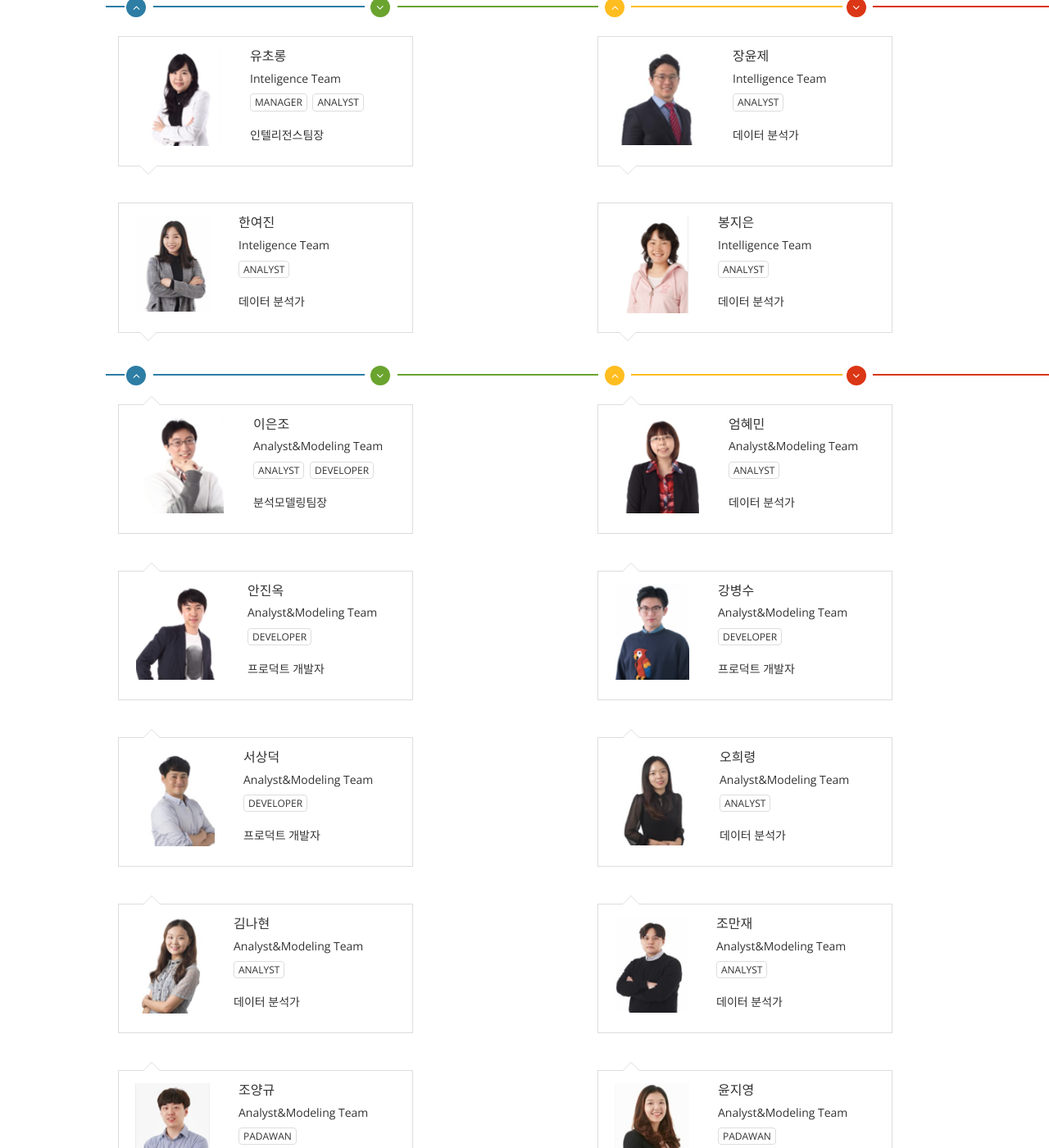
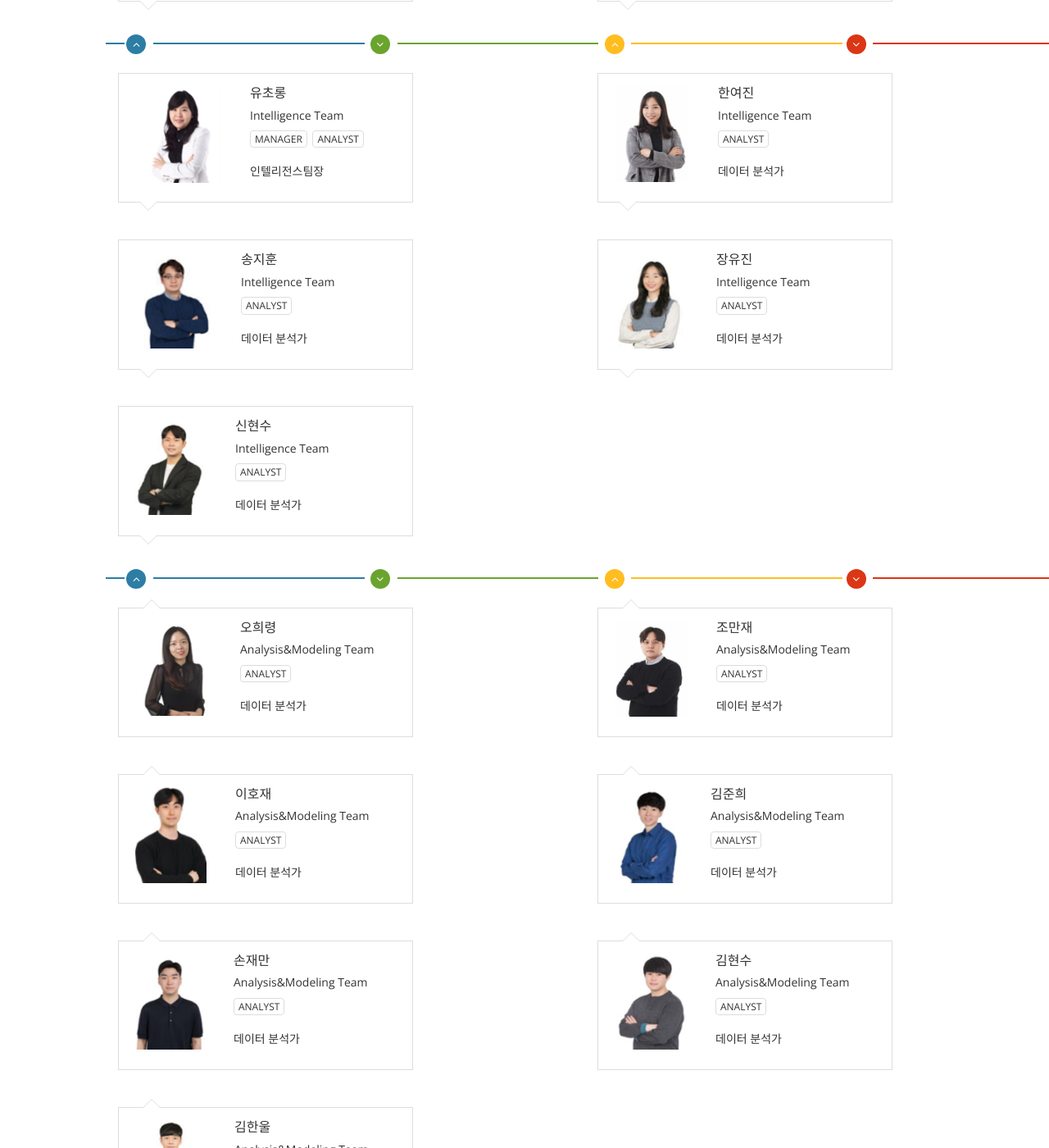
Before and after one commit to kurossncsoft/kurossncsoft.github.io, a Jekyll site: the page built from about.md, in a window 1280 px wide and 1400 px high, scrolled down 982 px. Shown: the whole window at 82% size. Built offline with Jekyll 4.4.1, drawn with Linux system fonts in a browser that asks for light colours; nearby versions of some CDN libraries; comment, search, counter and statistics services are not loaded; some of the changed text lies outside the part shown.

Commit message:
테스트 블로그 상태 최신화
현(2022.02.23) 단비 블로그와 동일한 상태로 설정

```diff
--- a/about.md
+++ b/about.md
@@ -39,9 +39,11 @@ permalink: /about/
 ## 주요 진행 업무
 * 기계 학습 기반의 이탈 예측 및 악성 유저 탐지 시스템 개발
 * 이벤트/프로모션 효과 분석 시스템 개발
-* 유저 세그먼테이션 및 이를 이용한 각종 지표 개발
-* 재무/회계/인사 등 사내 ERP 데이터 분석을 위한 데이터 가공 및 적재 시스템 구축
-* 유저의 가상 세계 속 행태에 대한 다양한 분석 및 관련 연구 진행
+* 마케팅 지표 및 광고 어뷰징 탐지 모델 개발
+* 고객 세그먼테이션 및 이를 이용한 각종 지표 개발
+* 게임 관련 게시판 데이터를 이용한 고객 동향 조회 서비스 개발
+* 재무/회계/인사 등 사내 ERP 데이터 분석을 위한 DW/BI 시스템 구축 및 이를 활용한 People analytics 수행
+* 고객의 가상 세계 속 행태에 대한 다양한 분석 및 관련 연구 수행
 
 ## Members of I&I Division
 
@@ -51,9 +53,6 @@ permalink: /about/
 <div class="container">
   <!-- 팀소개 및 명함 파트 -->
   <div class="team">
-<!--        <div class="center wow fadeInDown">
-      <h2 align="left">Members of <span> Intelligence & Insight Division </span></h2>
-    </div> -->
     <div class="row clearfix">
     <!-- 명함 시작 -->
       <div class="col-md-4 col-sm-6">
@@ -78,7 +77,7 @@ permalink: /about/
     		      </ul>
     	      </div>
           </div>
-        <p>데이터센터장</p>
+          <p>데이터센터장</p>
         </div>
       </div>
     <!-- 명함 끝 -->
@@ -92,37 +91,36 @@ permalink: /about/
   			      <h4>이은조</h4>
   			      <h5>I&I Head</h5>
   			      <ul class="tag clearfix">
-  				      <li class="btn">Analyst</li>
-  				      <li class="btn">Developer</li>
+  				      <li class="btn">Manager</li>
+    			      <li class="btn">Analyst</li>
   			      </ul>
   		      </div>
   	      </div>
   	      <p>I&I 실장</p>
-  	      </div>
+  	    </div>
       </div>
     </div>
+  </div> <!-- team -->
 
   <!-- 팀 구분선 시작 -->
-
-    <div class="row team-bar">
-      <div class="first-one-arrow hidden-xs">
-    	  <hr>
-      </div>
-      <div class="first-arrow hidden-xs">
-        <hr> <i class="fa fa-angle-up"></i>
-      </div>
-      <div class="second-arrow hidden-xs">
-      	<hr> <i class="fa fa-angle-down"></i>
-      </div>
-      <div class="third-arrow hidden-xs">
-      	<hr> <i class="fa fa-angle-up"></i>
-      </div>
-      <div class="fourth-arrow hidden-xs">
-      	<hr> <i class="fa fa-angle-down"></i>
-      </div>
+  <div class="row team-bar">
+    <div class="first-one-arrow hidden-xs">
+  	  <hr>
     </div>
+    <div class="first-arrow hidden-xs">
+      <hr> <i class="fa fa-angle-up"></i>
+    </div>
+    <div class="second-arrow hidden-xs">
+    	<hr> <i class="fa fa-angle-down"></i>
+    </div>
+    <div class="third-arrow hidden-xs">
+    	<hr> <i class="fa fa-angle-up"></i>
+    </div>
+    <div class="fourth-arrow hidden-xs">
+    	<hr> <i class="fa fa-angle-down"></i>
+    </div>
+  </div>
   <!-- 팀 구분선 끝 -->
-  </div> <!-- 'team' div -->
 
   <div class="team">
     <div class="row clearfix">
@@ -134,7 +132,7 @@ permalink: /about/
     	      </div>
     	      <div class="media-body">
     		      <h4>유초롱</h4>
-    		      <h5>Inteligence Team</h5>
+    		      <h5>Intelligence Team</h5>
     		      <ul class="tag clearfix">
     			      <li class="btn">Manager</li>
     			      <li class="btn">Analyst</li>
@@ -147,20 +145,20 @@ permalink: /about/
 
       <div class="col-md-4 col-sm-6 col-md-offset-2">
         <div class="single-profile-top wow fadeInDown" data-wow-duration="1000ms" data-wow-delay="300ms">
-  	      <div class="media">
-  		      <div class="pull-left">
-  			      <img class="media-object" src="/assets/about_us/images/ini_jyj.png" alt="">
-  		      </div>
-  		      <div class="media-body">
-  			      <h4>장윤제</h4>
-  			      <h5>Intelligence Team</h5>
-  			      <ul class="tag clearfix">
-  				      <li class="btn">Analyst</li>
-  			      </ul>
-  		      </div>
-  	      </div>
-  	      <p>데이터 분석가</p>
-  	      </div>
+          <div class="media">
+    	      <div class="pull-left">
+    		      <img class="media-object" src="/assets/about_us/images/ini_hyj.png" alt="">
+    	      </div>
+    	      <div class="media-body">
+    		      <h4>한여진</h4>
+    		      <h5>Intelligence Team</h5>
+    		      <ul class="tag clearfix">
+    			      <li class="btn">Analyst</li>
+    		      </ul>
+    	      </div>
+          </div>
+          <p>데이터 분석가</p>
+          </div>
       </div>
     </div>
 
@@ -170,11 +168,11 @@ permalink: /about/
     	  <div class="single-profile-top wow fadeInDown" data-wow-duration="1000ms" data-wow-delay="300ms">
     	    <div class="media">
     	      <div class="pull-left">
-    		      <img class="media-object" src="/assets/about_us/images/ini_hyj.png " alt="">
+    		      <img class="media-object" src="/assets/about_us/images/ini_sojh.png" alt="">
     	      </div>
     	      <div class="media-body">
-    		      <h4>한여진</h4>
-    		      <h5>Inteligence Team</h5>
+    		      <h4>송지훈</h4>
+    		      <h5>Intelligence Team</h5>
     		      <ul class="tag clearfix">
     			      <li class="btn">Analyst</li>
     		      </ul>
@@ -186,23 +184,45 @@ permalink: /about/
 
       <div class="col-md-4 col-sm-6 col-md-offset-2">
         <div class="single-profile-top wow fadeInDown" data-wow-duration="1000ms" data-wow-delay="300ms">
-  	      <div class="media">
-  		      <div class="pull-left">
-  			      <img class="media-object" src="/assets/about_us/images/ini_bje.png" alt="">
-  		      </div>
-  		      <div class="media-body">
-  			      <h4>봉지은</h4>
-  			      <h5>Intelligence Team</h5>
-  			      <ul class="tag clearfix">
-  				      <li class="btn">Analyst</li>
-  			      </ul>
-  		      </div>
-  	      </div>
-  	      <p>데이터 분석가</p>
-  	      </div>
+          <div class="media">
+    	      <div class="pull-left">
+    		      <img class="media-object" src="/assets/about_us/images/ini_jyj.png" alt="">
+    	      </div>
+    	      <div class="media-body">
+    		      <h4>장유진</h4>
+    		      <h5>Intelligence Team</h5>
+    		      <ul class="tag clearfix">
+    			      <li class="btn">Analyst</li>
+    		      </ul>
+    	      </div>
+          </div>
+          <p>데이터 분석가</p>
+          </div>
       </div>
+    </div>
 
+    <br><br>
+    <div class="row clearfix">
+      <div class="col-md-4 col-sm-6">
+    	  <div class="single-profile-top wow fadeInDown" data-wow-duration="1000ms" data-wow-delay="300ms">
+    	    <div class="media">
+    	      <div class="pull-left">
+    		      <img class="media-object" src="/assets/about_us/images/ini_shs.png" alt="">
+    	      </div>
+    	      <div class="media-body">
+    		      <h4>신현수</h4>
+    		      <h5>Intelligence Team</h5>
+    		      <ul class="tag clearfix">
+    			      <li class="btn">Analyst</li>
+    		      </ul>
+    	      </div>
+          </div>
+          <p>데이터 분석가</p>
+        </div>
+      </div>
     </div>
+
+  </div> <!-- team -->
 
   <!-- 팀 구분선 시작 -->
 
@@ -224,7 +244,6 @@ permalink: /about/
     </div>
   </div>
   <!-- 팀 구분선 끝 -->
-  </div> <!-- 'team' div -->
 
   <div class="team">
     <div class="row clearfix">
@@ -232,129 +251,11 @@ permalink: /about/
         <div class="single-profile-bottom wow fadeInDown" data-wow-duration="1000ms" data-wow-delay="300ms">
   	      <div class="media">
   		      <div class="pull-left">
-  			      <img class="media-object" src="/assets/about_us/images/ini_lej.png " alt="">
-  		      </div>
-    		    <div class="media-body">
-    			    <h4>이은조</h4>
-    			    <h5>Analyst&Modeling Team</h5>
-    			    <ul class="tag clearfix">
-    				    <li class="btn">Analyst</li>
-    				    <li class="btn">Developer</li>
-    			    </ul>
-    		    </div>
-    	    </div>
-    	    <p>분석모델링팀장</p>
-    	  </div>
-      </div>
-
-      <div class="col-md-4 col-sm-6 col-md-offset-2">
-        <div class="single-profile-bottom wow fadeInDown" data-wow-duration="1000ms" data-wow-delay="300ms">
-  	      <div class="media">
-  		      <div class="pull-left">
-  			      <img class="media-object" src="/assets/about_us/images/ini_uhm.png " alt="">
-  		      </div>
-    		    <div class="media-body">
-    			    <h4>엄혜민</h4>
-    			    <h5>Analyst&Modeling Team</h5>
-    			    <ul class="tag clearfix">
-    				    <li class="btn">Analyst</li>
-    			    </ul>
-    		    </div>
-  	      </div>
-  	      <p>데이터 분석가</p>
-  	    </div>
-      </div>
-    </div>
-
-    <br><br>
-    <div class="row clearfix">
-      <div class="col-md-4 col-sm-6">
-        <div class="single-profile-bottom wow fadeInDown" data-wow-duration="1000ms" data-wow-delay="300ms">
-  	      <div class="media">
-  		      <div class="pull-left">
-  			      <img class="media-object" src="/assets/about_us/images/ini_ajo.png " alt="">
-  		      </div>
-    		    <div class="media-body">
-    			    <h4>안진옥</h4>
-    			    <h5>Analyst&Modeling Team</h5>
-    			    <ul class="tag clearfix">
-    				    <li class="btn">Developer</li>
-    			    </ul>
-    		    </div>
-  	      </div>
-  	      <p>프로덕트 개발자</p>
-  	    </div>
-      </div>
-
-      <div class="col-md-4 col-sm-6 col-md-offset-2">
-        <div class="single-profile-bottom wow fadeInDown" data-wow-duration="1000ms" data-wow-delay="300ms">
-  	      <div class="media">
-  		      <div class="pull-left">
-  			      <img class="media-object" src="/assets/about_us/images/ini_kbs.png " alt="">
-  		      </div>
-    		    <div class="media-body">
-    			    <h4>강병수</h4>
-    			    <h5>Analyst&Modeling Team</h5>
-    			    <ul class="tag clearfix">
-    				    <li class="btn">Developer</li>
-    			    </ul>
-    		    </div>
-  	      </div>
-  	      <p>프로덕트 개발자</p>
-  	    </div>
-      </div>
-    </div>
-
-    <br><br>
-    <div class="row clearfix">
-      <div class="col-md-4 col-sm-6">
-        <div class="single-profile-bottom wow fadeInDown" data-wow-duration="1000ms" data-wow-delay="300ms">
-  	      <div class="media">
-  		      <div class="pull-left">
-  			      <img class="media-object" src="/assets/about_us/images/ini_ssd.png " alt="">
-  		      </div>
-    		    <div class="media-body">
-    			    <h4>서상덕</h4>
-    			    <h5>Analyst&Modeling Team</h5>
-    			    <ul class="tag clearfix">
-    				    <li class="btn">Developer</li>
-    			    </ul>
-    		    </div>
-  	      </div>
-  	      <p>프로덕트 개발자</p>
-  	    </div>
-      </div>
-
-      <div class="col-md-4 col-sm-6 col-md-offset-2">
-        <div class="single-profile-bottom wow fadeInDown" data-wow-duration="1000ms" data-wow-delay="300ms">
-  	      <div class="media">
-  		      <div class="pull-left">
   			      <img class="media-object" src="/assets/about_us/images/ini_ohr.png " alt="">
   		      </div>
     		    <div class="media-body">
     			    <h4>오희령</h4>
-    			    <h5>Analyst&Modeling Team</h5>
-    			    <ul class="tag clearfix">
-    				    <li class="btn">Analyst</li>
-    			    </ul>
-    		    </div>
-  	      </div>
-  	      <p>데이터 분석가</p>
-  	    </div>
-      </div>
-    </div>
-
-    <br><br>
-    <div class="row clearfix">
-      <div class="col-md-4 col-sm-6">
-        <div class="single-profile-bottom wow fadeInDown" data-wow-duration="1000ms" data-wow-delay="300ms">
-  	      <div class="media">
-  		      <div class="pull-left">
-  			      <img class="media-object" src="/assets/about_us/images/ini_knh.png " alt="">
-  		      </div>
-    		    <div class="media-body">
-    			    <h4>김나현</h4>
-    			    <h5>Analyst&Modeling Team</h5>
+    			    <h5>Analysis&Modeling Team</h5>
     			    <ul class="tag clearfix">
     				    <li class="btn">Analyst</li>
     			    </ul>
@@ -366,20 +267,20 @@ permalink: /about/
 
       <div class="col-md-4 col-sm-6 col-md-offset-2">
         <div class="single-profile-bottom wow fadeInDown" data-wow-duration="1000ms" data-wow-delay="300ms">
-  	      <div class="media">
-  		      <div class="pull-left">
-  			      <img class="media-object" src="/assets/about_us/images/ini_cmj.png " alt="">
-  		      </div>
+          <div class="media">
+    	      <div class="pull-left">
+    		      <img class="media-object" src="/assets/about_us/images/ini_cmj.png " alt="">
+    	      </div>
     		    <div class="media-body">
     			    <h4>조만재</h4>
-    			    <h5>Analyst&Modeling Team</h5>
+    			    <h5>Analysis&Modeling Team</h5>
     			    <ul class="tag clearfix">
     				    <li class="btn">Analyst</li>
     			    </ul>
     		    </div>
-  	      </div>
-  	      <p>데이터 분석가</p>
-  	    </div>
+          </div>
+          <p>데이터 분석가</p>
+        </div>
       </div>
     </div>
 
@@ -387,62 +288,260 @@ permalink: /about/
     <div class="row clearfix">
       <div class="col-md-4 col-sm-6">
         <div class="single-profile-bottom wow fadeInDown" data-wow-duration="1000ms" data-wow-delay="300ms">
+          <div class="media">
+    	      <div class="pull-left">
+    		      <img class="media-object" src="/assets/about_us/images/ini_lhj.png " alt="">
+    	      </div>
+    		    <div class="media-body">
+    			    <h4>이호재</h4>
+    			    <h5>Analysis&Modeling Team</h5>
+    			    <ul class="tag clearfix">
+    				    <li class="btn">Analyst</li>
+    			    </ul>
+    		    </div>
+          </div>
+          <p>데이터 분석가</p>
+        </div>
+      </div>
+
+      <div class="col-md-4 col-sm-6 col-md-offset-2">
+        <div class="single-profile-bottom wow fadeInDown" data-wow-duration="1000ms" data-wow-delay="300ms">
+          <div class="media">
+    	      <div class="pull-left">
+    		      <img class="media-object" src="/assets/about_us/images/ini_kjh.png " alt="">
+    	      </div>
+    		    <div class="media-body">
+    			    <h4>김준희</h4>
+    			    <h5>Analysis&Modeling Team</h5>
+    			    <ul class="tag clearfix">
+    				    <li class="btn">Analyst</li>
+    			    </ul>
+    		    </div>
+          </div>
+          <p>데이터 분석가</p>
+        </div>
+      </div>
+    </div>
+
+    <br><br>
+    <div class="row clearfix">
+      <div class="col-md-4 col-sm-6">
+    	  <div class="single-profile-bottom wow fadeInDown" data-wow-duration="1000ms" data-wow-delay="300ms">
+    	    <div class="media">
+    	      <div class="pull-left">
+    		      <img class="media-object" src="/assets/about_us/images/ini_sjm.png " alt="">
+    	      </div>
+    	      <div class="media-body">
+    		      <h4>손재만</h4>
+    		      <h5>Analysis&Modeling Team</h5>
+    		      <ul class="tag clearfix">
+    			      <li class="btn">Analyst</li>
+    		      </ul>
+    	      </div>
+          </div>
+          <p>데이터 분석가</p>
+        </div>
+      </div>
+      <div class="col-md-4 col-sm-6 col-md-offset-2">
+        <div class="single-profile-bottom wow fadeInDown" data-wow-duration="1000ms" data-wow-delay="300ms">
+          <div class="media">
+    	      <div class="pull-left">
+    		      <img class="media-object" src="/assets/about_us/images/ini_khs.png " alt="">
+    	      </div>
+    		    <div class="media-body">
+    			    <h4>김현수</h4>
+    			    <h5>Analysis&Modeling Team</h5>
+    			    <ul class="tag clearfix">
+    				    <li class="btn">Analyst</li>
+    			    </ul>
+    		    </div>
+          </div>
+          <p>데이터 분석가</p>
+        </div>
+      </div>
+    </div>
+
+    <br><br>
+    <div class="row clearfix">
+      <div class="col-md-4 col-sm-6">
+        <div class="single-profile-bottom wow fadeInDown" data-wow-duration="1000ms" data-wow-delay="300ms">
+          <div class="media">
+    	      <div class="pull-left">
+    		      <img class="media-object" src="/assets/about_us/images/ini_khw.png " alt="">
+    	      </div>
+    		    <div class="media-body">
+    			    <h4>김한울</h4>
+    			    <h5>Analysis&Modeling Team</h5>
+    			    <ul class="tag clearfix">
+    				    <li class="btn">Analyst</li>
+    			    </ul>
+    		    </div>
+          </div>
+          <p>데이터 분석가</p>
+        </div>
+      </div>
+    </div>
+
+  </div> <!-- team -->
+
+  <!-- 팀 구분선 시작 -->
+
+  <div class="row team-bar">
+    <div class="first-one-arrow hidden-xs">
+  	  <hr>
+    </div>
+    <div class="first-arrow hidden-xs">
+      <hr> <i class="fa fa-angle-up"></i>
+    </div>
+    <div class="second-arrow hidden-xs">
+    	<hr> <i class="fa fa-angle-down"></i>
+    </div>
+    <div class="third-arrow hidden-xs">
+    	<hr> <i class="fa fa-angle-up"></i>
+    </div>
+    <div class="fourth-arrow hidden-xs">
+    	<hr> <i class="fa fa-angle-down"></i>
+    </div>
+  </div>
+  <!-- 팀 구분선 끝 -->
+
+  <div class="team">
+    <div class="row clearfix">
+      <div class="col-md-4 col-sm-6">
+        <div class="single-profile-bottom wow fadeInDown" data-wow-duration="1000ms" data-wow-delay="300ms">
   	      <div class="media">
   		      <div class="pull-left">
-  			      <img class="media-object" src="/assets/about_us/images/ini_jyk.png " alt="">
+  			      <img class="media-object" src="/assets/about_us/images/ini_ajo.png " alt="">
   		      </div>
     		    <div class="media-body">
-    			    <h4>조양규</h4>
-    			    <h5>Analyst&Modeling Team</h5>
+    			    <h4>안진옥</h4>
+    			    <h5>Model Engineering Team</h5>
     			    <ul class="tag clearfix">
-    				    <li class="btn">Padawan</li>
+   				      <li class="btn">Manager</li>
+    				    <li class="btn">Developer</li>
     			    </ul>
     		    </div>
   	      </div>
-  	      <p>미생</p>
+  	      <p>데이터모델엔지니어링팀장</p>
   	    </div>
       </div>
 
       <div class="col-md-4 col-sm-6 col-md-offset-2">
         <div class="single-profile-bottom wow fadeInDown" data-wow-duration="1000ms" data-wow-delay="300ms">
-  	      <div class="media">
-  		      <div class="pull-left">
-  			      <img class="media-object" src="/assets/about_us/images/ini_yjy.png " alt="">
-  		      </div>
+          <div class="media">
+    	      <div class="pull-left">
+    		      <img class="media-object" src="/assets/about_us/images/ini_bje.png " alt="">
+    	      </div>
     		    <div class="media-body">
-    			    <h4>윤지영</h4>
-    			    <h5>Analyst&Modeling Team</h5>
+    			    <h4>봉지은</h4>
+    			    <h5>Model Engineering Team</h5>
     			    <ul class="tag clearfix">
-    				    <li class="btn">Padawan</li>
+    				    <li class="btn">Developer</li>
     			    </ul>
     		    </div>
-  	      </div>
-  	      <p>미생</p>
-  	    </div>
+          </div>
+          <p>데이터 엔지니어</p>
+        </div>
       </div>
     </div>
 
+    <br><br>
+    <div class="row clearfix">
+      <div class="col-md-4 col-sm-6">
+    	  <div class="single-profile-bottom wow fadeInDown" data-wow-duration="1000ms" data-wow-delay="300ms">
+    	    <div class="media">
+    	      <div class="pull-left">
+    		      <img class="media-object" src="/assets/about_us/images/ini_ssd.png" alt="">
+    	      </div>
+    	      <div class="media-body">
+    		      <h4>서상덕</h4>
+    		      <h5>Model Engineering Team</h5>
+    		      <ul class="tag clearfix">
+    			      <li class="btn">Developer</li>
+    		      </ul>
+    	      </div>
+          </div>
+          <p>데이터 엔지니어</p>
+        </div>
+      </div>
+
+      <div class="col-md-4 col-sm-6 col-md-offset-2">
+        <div class="single-profile-bottom wow fadeInDown" data-wow-duration="1000ms" data-wow-delay="300ms">
+          <div class="media">
+    	      <div class="pull-left">
+    		      <img class="media-object" src="/assets/about_us/images/ini_lsi.png " alt="">
+    	      </div>
+    		    <div class="media-body">
+    			    <h4>이수인</h4>
+    			    <h5>Model Engineering Team</h5>
+    			    <ul class="tag clearfix">
+    				    <li class="btn">Developer</li>
+    			    </ul>
+    		    </div>
+          </div>
+          <p>데이터 엔지니어</p>
+        </div>
+      </div>
+    </div>
 
     <br><br>
     <div class="row clearfix">
       <div class="col-md-4 col-sm-6">
         <div class="single-profile-bottom wow fadeInDown" data-wow-duration="1000ms" data-wow-delay="300ms">
-  	      <div class="media">
-  		      <div class="pull-left">
-  			      <img class="media-object" src="/assets/about_us/images/ini_cwm.png " alt="">
-  		      </div>
+          <div class="media">
+    	      <div class="pull-left">
+    		      <img class="media-object" src="/assets/about_us/images/ini_cwm.png " alt="">
+    	      </div>
     		    <div class="media-body">
     			    <h4>조원민</h4>
-    			    <h5>Analyst&Modeling Team</h5>
+    			    <h5>Model Engineering Team</h5>
     			    <ul class="tag clearfix">
-    				    <li class="btn">Padawan</li>
+    				    <li class="btn">Developer</li>
     			    </ul>
     		    </div>
-  	      </div>
-  	      <p>미생</p>
-  	    </div>
+          </div>
+          <p>프론트 개발자</p>
+        </div>
       </div>
 
+      <div class="col-md-4 col-sm-6 col-md-offset-2">
+        <div class="single-profile-bottom wow fadeInDown" data-wow-duration="1000ms" data-wow-delay="300ms">
+          <div class="media">
+    	      <div class="pull-left">
+    		      <img class="media-object" src="/assets/about_us/images/ini_hyh.png " alt="">
+    	      </div>
+    		    <div class="media-body">
+    			    <h4>한윤하</h4>
+    			    <h5>Model Engineering Team</h5>
+    			    <ul class="tag clearfix">
+    				    <li class="btn">Developer</li>
+    			    </ul>
+    		    </div>
+          </div>
+          <p>프론트 개발자</p>
+        </div>
+      </div>
+    </div>
+
+    <br><br>
+    <div class="row clearfix">
+      <div class="col-md-4 col-sm-6">
+        <div class="single-profile-bottom wow fadeInDown" data-wow-duration="1000ms" data-wow-delay="300ms">
+          <div class="media">
+    	      <div class="pull-left">
+    		      <img class="media-object" src="/assets/about_us/images/ini_cdm.png" alt="">
+    	      </div>
+    		    <div class="media-body">
+    			    <h4>장동민</h4>
+    			    <h5>Model Engineering Team</h5>
+    			    <ul class="tag clearfix">
+    				    <li class="btn">Developer</li>
+    			    </ul>
+    		    </div>
+          </div>
+          <p>데이터 엔지니어</p>
+        </div>
+      </div>
     </div>
 
   </div> <!-- team -->
```
Also changed, not shown: assets/about_us/images/ini_cdm.png (added), assets/about_us/images/ini_cjh.png (added), assets/about_us/images/ini_csb.png (added), assets/about_us/images/ini_cwm.png, assets/about_us/images/ini_hyh.png (added), assets/about_us/images/ini_jyj.png, assets/about_us/images/ini_khj.png (added), assets/about_us/images/ini_khs.png (added), assets/about_us/images/ini_khw.png (added), assets/about_us/images/ini_kjh.png (added), assets/about_us/images/ini_lhj.png (added), assets/about_us/images/ini_lsi.png (added), assets/about_us/images/ini_lsy.png (added), assets/about_us/images/ini_shs.png (added), 2 more files.
